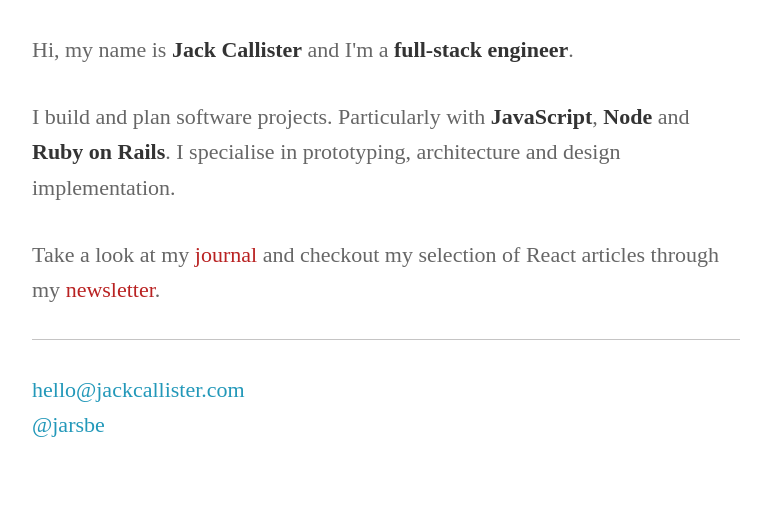
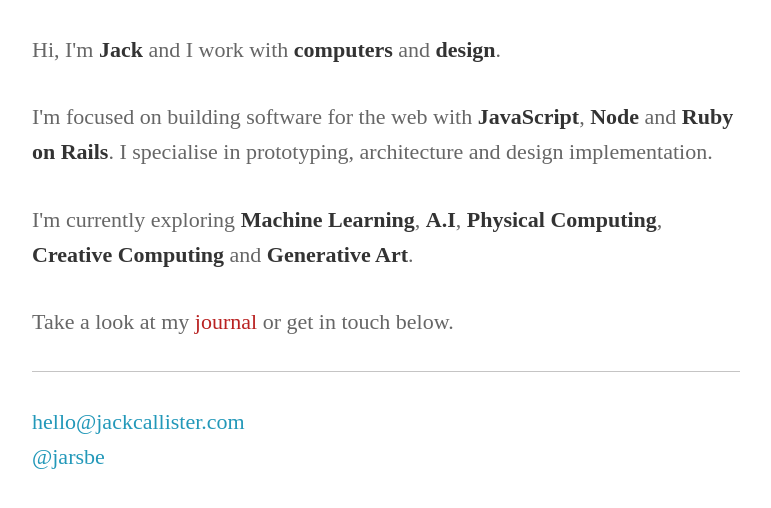
Before and after one commit to jackcallister/jarsbe.github.io, a Jekyll site: the page built from index.html, in a window 1280 px wide. Shown: the top 508 px of the page, without its empty margins (254-1025 px from the left). Built offline with Jekyll 4.4.1, drawn with Linux system fonts in a browser that asks for light colours.

Commit message:
Update index.html

```diff
--- a/index.html
+++ b/index.html
@@ -3,8 +3,10 @@ layout: default
 title: Jack Callister
 ---
 
-<p>Hi, my name is <strong>Jack Callister</strong> and I'm a <strong>full-stack engineer</strong>.</p>
+<p>Hi, I'm <strong>Jack</strong> and I work with <strong>computers</strong> and <strong>design</strong>.</p>
 
-<p>I build and plan software projects. Particularly with <strong>JavaScript</strong>, <strong>Node</strong> and <strong>Ruby on Rails</strong>. I specialise in prototyping, architecture and design implementation.</p>
+<p>I'm focused on building software for the web with <strong>JavaScript</strong>, <strong>Node</strong> and <strong>Ruby on Rails</strong>. I specialise in prototyping, architecture and design implementation.</p>
 
-<p>Take a look at my <a href="journal">journal</a> and checkout my selection of React articles through my <a href='http://www.reactdigest.com' target='_blank'>newsletter</a>.</p>
+<p>I'm currently exploring <strong>Machine Learning</strong>, <strong>A.I</strong>, <strong>Physical Computing</strong>, <strong>Creative Computing</strong> and <strong>Generative Art</strong>.</strong>
+
+<p>Take a look at my <a href="journal">journal</a> or get in touch below.</p>
```
